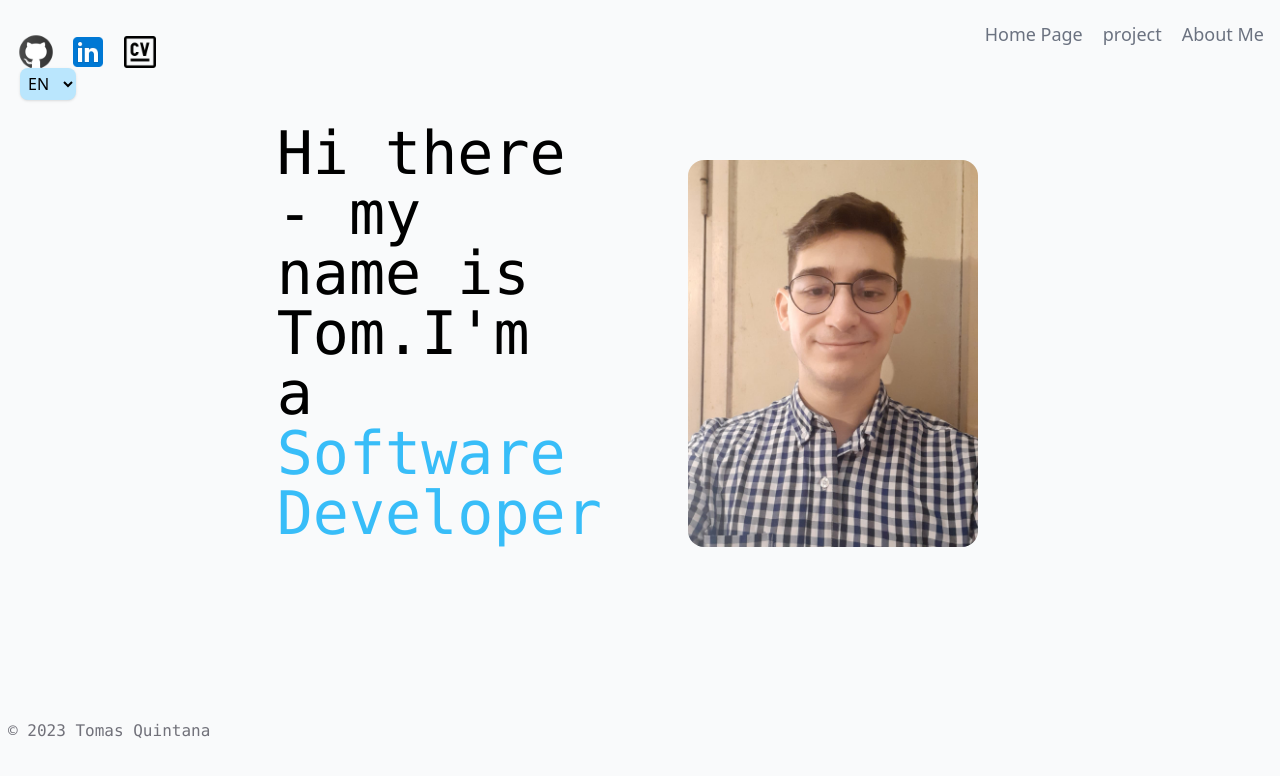
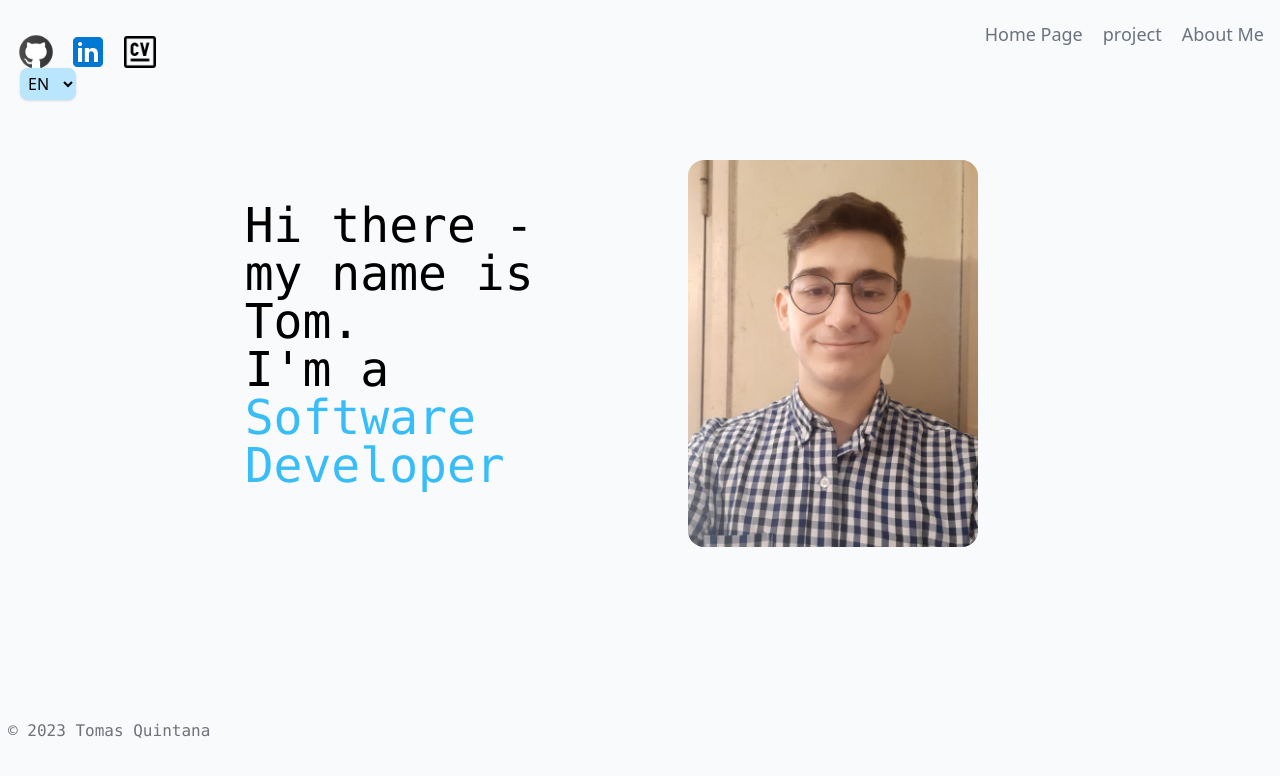
Before and after one commit to TomQuintana/Portfolio, a React (Vite) app: page / in a window 1280 px wide. Shown: the top 776 px of the page. Built offline with nearby package versions, Linux system fonts and the light colour scheme.

Commit message:
change size of h1 in front page

```diff
--- a/src/pages/FrontPage.jsx
+++ b/src/pages/FrontPage.jsx
@@ -8,10 +8,11 @@ const FrontPage = () => {
   return (
     <>
      <div className='container mx-auto mb-36 md:grid md:grid-cols-2 p-5 items-center w-8/12'>
-        <div className='flex justify-center'>
-          <h1 className='font-mono text-4xl md:text-6xl w-80'>
+        <div className='flex justify-center mt-6 mr-16'>
+          <h1 className='font-mono text-4xl md:text-5xl w-80'>
             {t('hi')}
-            {t('Im')}<p className='text-sky-400'>{t('developer')}
+            <br/>
+            {t('Im')} <p className='text-sky-400'>{t('developer')}
             </p>
           </h1>
         </div>
```
